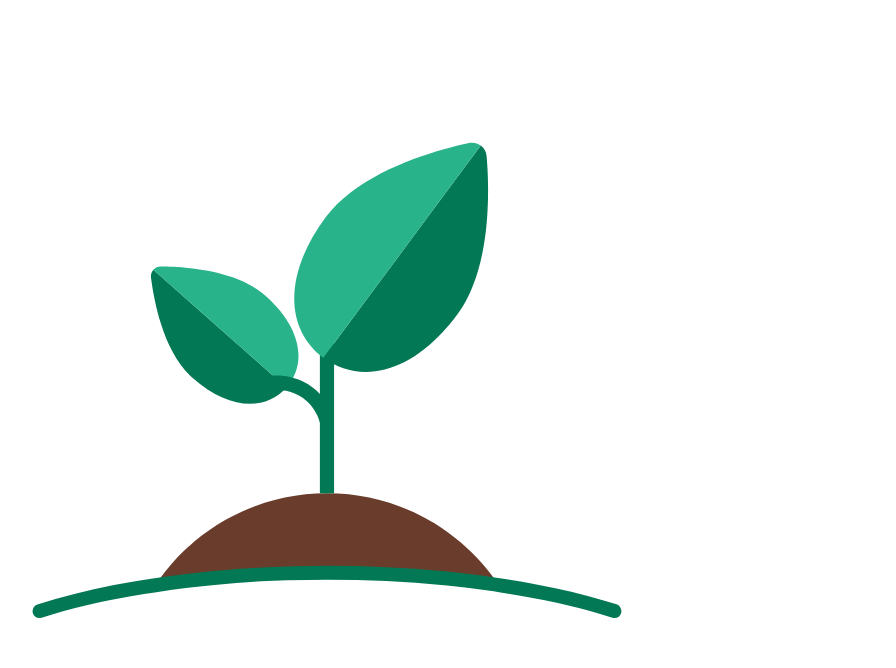
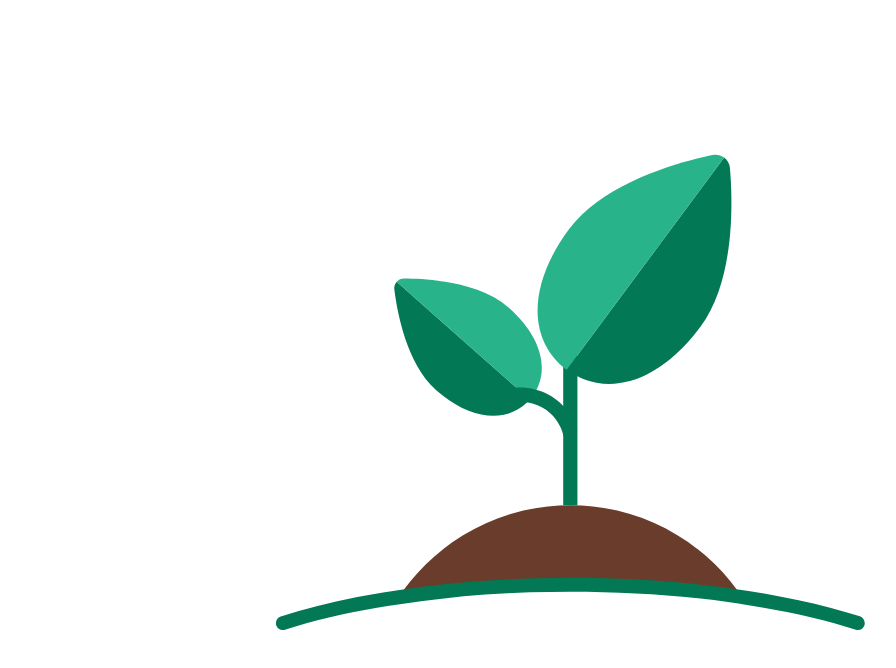
Before and after one commit to nehashivajimalode/plant.github.io, a plain HTML site: page index.html in a window 1280 px wide. Shown: the whole page, without its empty margins (66-962 px from the left). Drawn offline with Linux system fonts and the light colour scheme.

Commit message:
Update index.html

```diff
--- a/index.html
+++ b/index.html
@@ -10,8 +10,8 @@
 <body>
 <?xml version="1.0" encoding="utf-8"?>
 <!-- Generator: Adobe Illustrator 25.0.0, SVG Export Plug-In . SVG Version: 6.00 Build 0)  -->
-	<div style="height:100vh;widht:100vw">
-		<svg style="height:95vh;margin: auto" version="1.1" id="Layer_1" xmlns="http://www.w3.org/2000/svg" xmlns:xlink="http://www.w3.org/1999/xlink" x="0px" y="0px"
+	<div style="height:100vh;">
+		<svg style="height:95vh;widht:auto;position: absolute;left: 50%;top: 50%;transform: translate(-50%, -50%);padding: 10px;" version="1.1" id="Layer_1" xmlns="http://www.w3.org/2000/svg" xmlns:xlink="http://www.w3.org/1999/xlink" x="0px" y="0px"
 			 viewBox="0 0 119.27 116.61" style="enable-background:new 0 0 119.27 116.61;" xml:space="preserve">
 		<path style="fill:#693C2B;" d="M85.49,88.65c-0.57-0.09-1.13-0.17-1.7-0.26c-7.72-1.09-16.12-1.64-24.73-1.64
 			c-2.09,0-4.17,0.04-6.21,0.09C45.8,87.06,39,87.69,32.65,88.67c0.57-0.85,1.16-1.66,1.79-2.44c5.8-7.17,14.68-11.78,24.64-11.78
```
